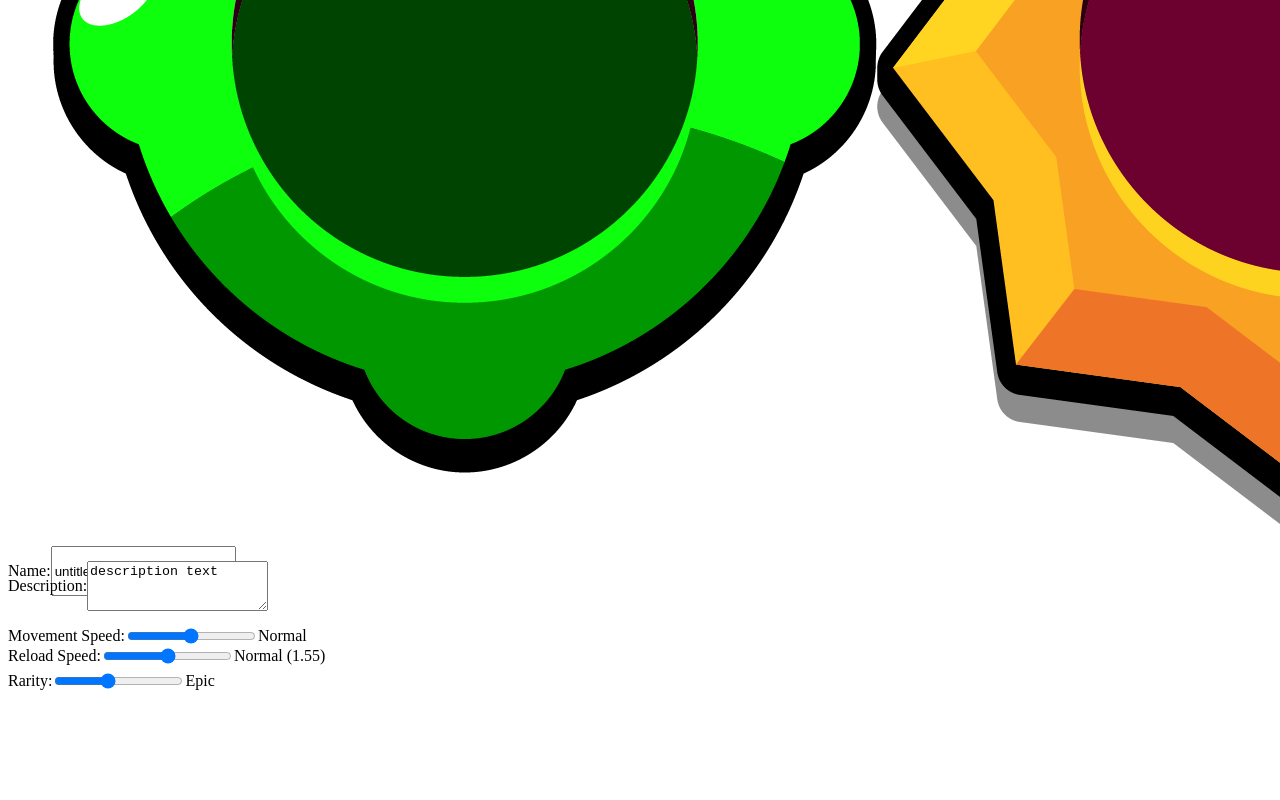
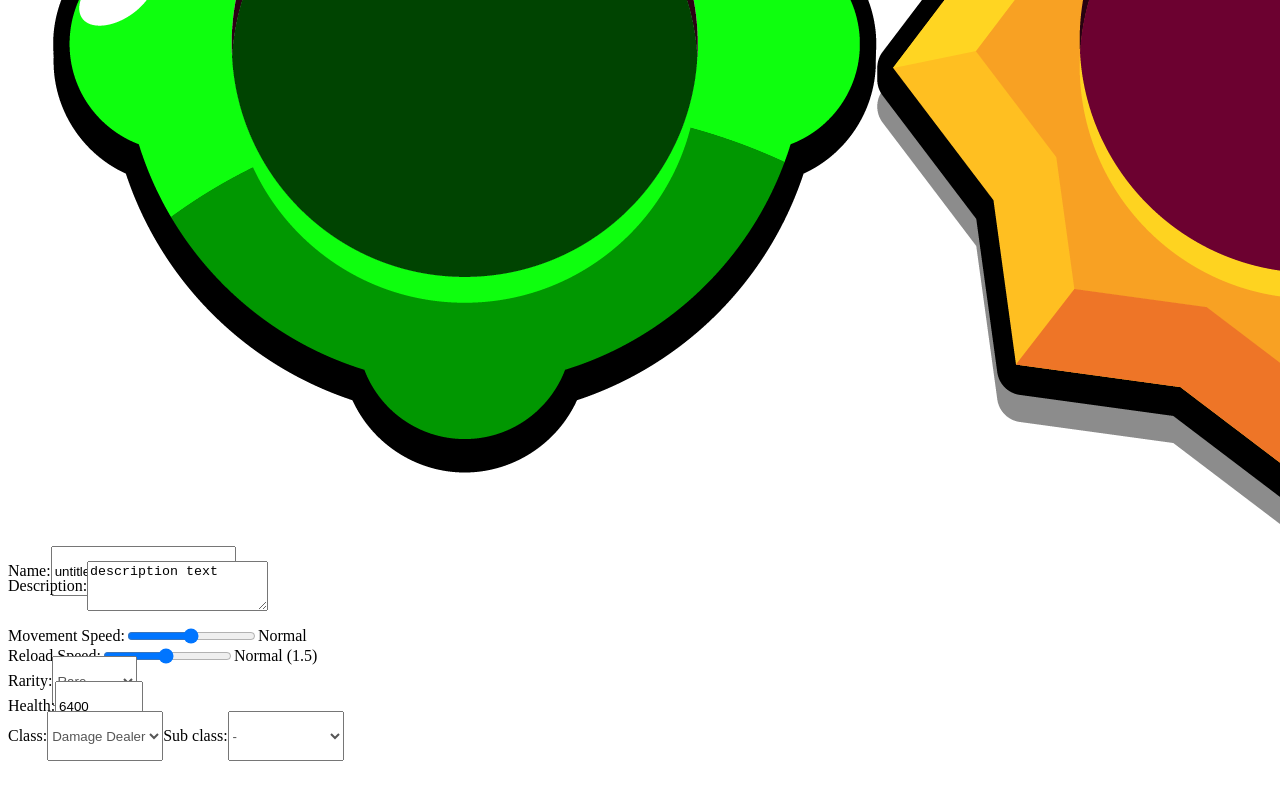
Before and after one commit to TrueAceOfSpades/brawl-stars-maker, a plain HTML site: page index.html in a window 1280 px wide. Shown: the part 452-1252 px from the top of the page. Drawn offline with Linux system fonts and the light colour scheme.

Commit message:
Did some more stuff

```diff
--- a/index.html
+++ b/index.html
@@ -13,6 +13,38 @@
   var mode = 1;
   var speed_tiers = ["Very slow","Slow","Normal","Fast","Very fast"];
   var rarities = ['Rare','Super rare', 'Epic', 'Mythic', 'Legendary', 'Ultra'];
+  var traits = []
+  var preset_traits={
+    "tank charge":{
+      icon:"",
+      desc:"Charges super by taking damage",
+    },
+    "auto charge":{
+      icon:"",
+      desc:"Charges super over time",
+    },
+    "starting charge":{
+      icon:"",
+      desc:"Starts the match with super charged",
+    },
+    "water walk":{
+      icon:"",
+      desc:"Allows for traversal over water",
+    },
+    "enemy proximity":{
+      icon:"",
+      desc:"Charges super by being close to enemies",
+    },
+    "ally proximity":{
+      icon:"",
+      desc:"Charges super by being close to allies",
+    },
+    "healing charge":{
+      icon:"",
+      desc:"Charges super by healing",
+    },
+
+  }
 
   function tick(){
     document.getElementById('movement_speed_text').innerHTML=speed_tiers[document.getElementById('movement_speed').value];
@@ -72,14 +104,53 @@
       </div>
       <div style="display:flex;position: relative;top:-65px">
         <p class="setting">Reload Speed:</p>
-        <input value="1.55" class="range" type = "range" step = 0.05 min = 0.05 max = 3 id="reload_speed">
+        <input value="1.5" class="range" type = "range" step = 0.05 min = 0.05 max = 3 id="reload_speed">
         <p id="reload_speed_text" class="setting" style="left:30px">Normal (1.25)</p>
       </div>
       <div style="display:flex;position: relative;top:-90px">
         <p class="setting">Rarity:</p>
-        <input value="2" class="range" type = "range" step = 1 min = 0 max = 5 id="rarity">
-        <p id="rarity_text" class="setting" style="left:30px">Normal (1.25)</p>
+        <select style="color:rgb(86, 86, 86);text-shadow: none;" class="input" name="dropdown_name" id="rarity">
+          <option value="0">Rare</option>
+          <option value="1">Super rare</option>
+          <option value="2">Epic</option>
+          <option value="3">Mythic</option>
+          <option value="4">Legendary</option>
+          <option value="5">Ultra</option>
+          <option value="6">Starting?..</option>
+        </select>
 
+      </div>
+      <div style="display:flex;position: relative;top:-115px">
+        <p class="setting">Health:</p>
+        <input style="width:80px;" value="6400" class="input" type = "number" step = 100 min = 100 id="health">
+
+      </div>
+      <div style="display:flex;position: relative;top:-135px">
+        <p class="setting">Class:</p>
+        <select style="color:rgb(86, 86, 86);text-shadow: none;" class="input" name="dropdown_name" id="class">
+          <option value="0">Damage Dealer</option>
+          <option value="1">Tank</option>
+          <option value="2">Assassin</option>
+          <option value="3">Controller</option>
+          <option value="4">Marksman</option>
+          <option value="5">Artillery</option>
+
+          <option value="6" style="color:rgb(135, 116, 143)">Chipper</option>
+          <option value="7" style="color:rgb(135, 116, 143)">Inflictor</option>
+        </select>
+        <p style="left:30px" class="setting">Sub class:</p>
+        <select style="color:rgb(86, 86, 86);text-shadow: none;left:38px" class="input" name="dropdown_name" id="sub_class">
+          <option value="-1">-</option>
+          <option value="0">Damage Dealer</option>
+          <option value="1">Tank</option>
+          <option value="2">Assassin</option>
+          <option value="3">Controller</option>
+          <option value="4">Marksman</option>
+          <option value="5">Artillery</option>
+
+          <option value="6" style="color:rgb(135, 116, 143)">Chipper</option>
+          <option value="7" style="color:rgb(135, 116, 143)">Inflictor</option>
+        </select>
       </div>
 
 
--- a/style.css
+++ b/style.css
@@ -85,7 +85,9 @@
     1px 1px 0 #000;
     position: relative;
     font-weight:500;
-    color:white
+    color:white;
+    border-width: 0px;
+    border-radius: 5px;
 }
 .range {
     width:150px;
@@ -114,6 +116,8 @@ input.input {
     position: relative;
     font-weight:500;
     color:white;
-    resize:none
+    resize:none;
+    border-width: 0px;
+    border-radius: 5px;
 
 }
```
